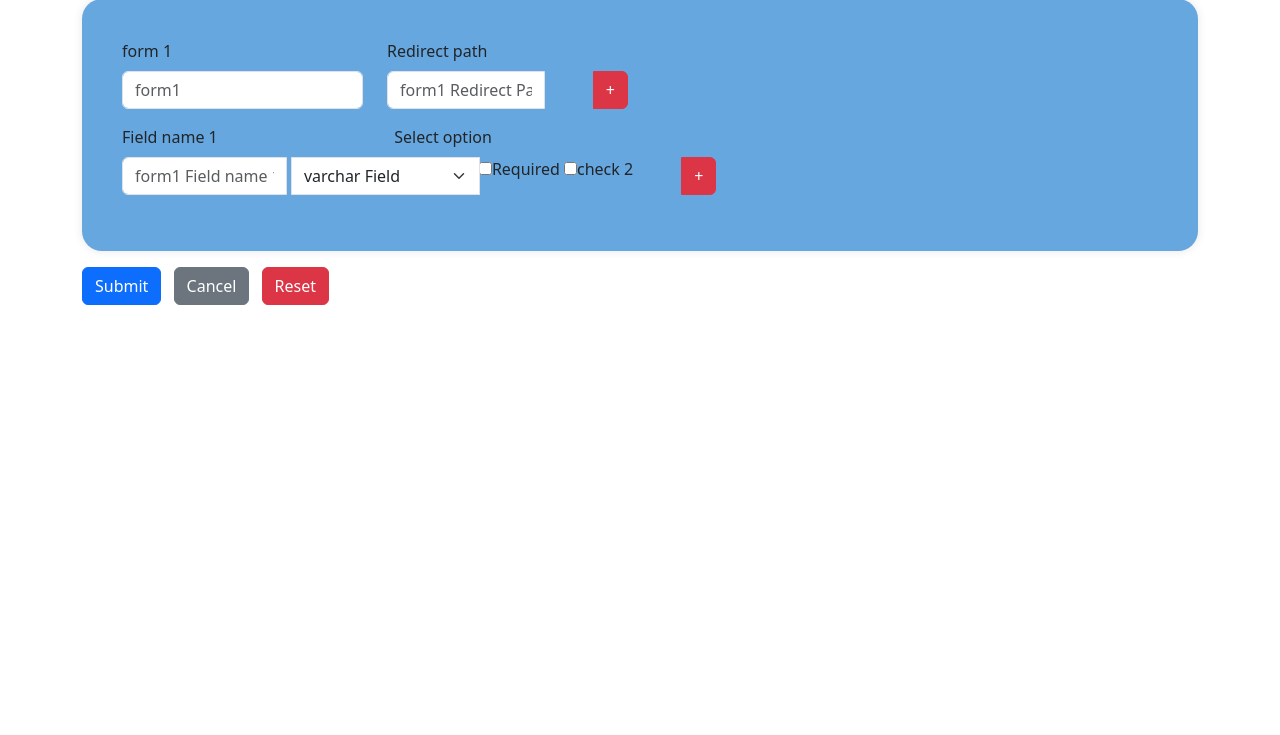
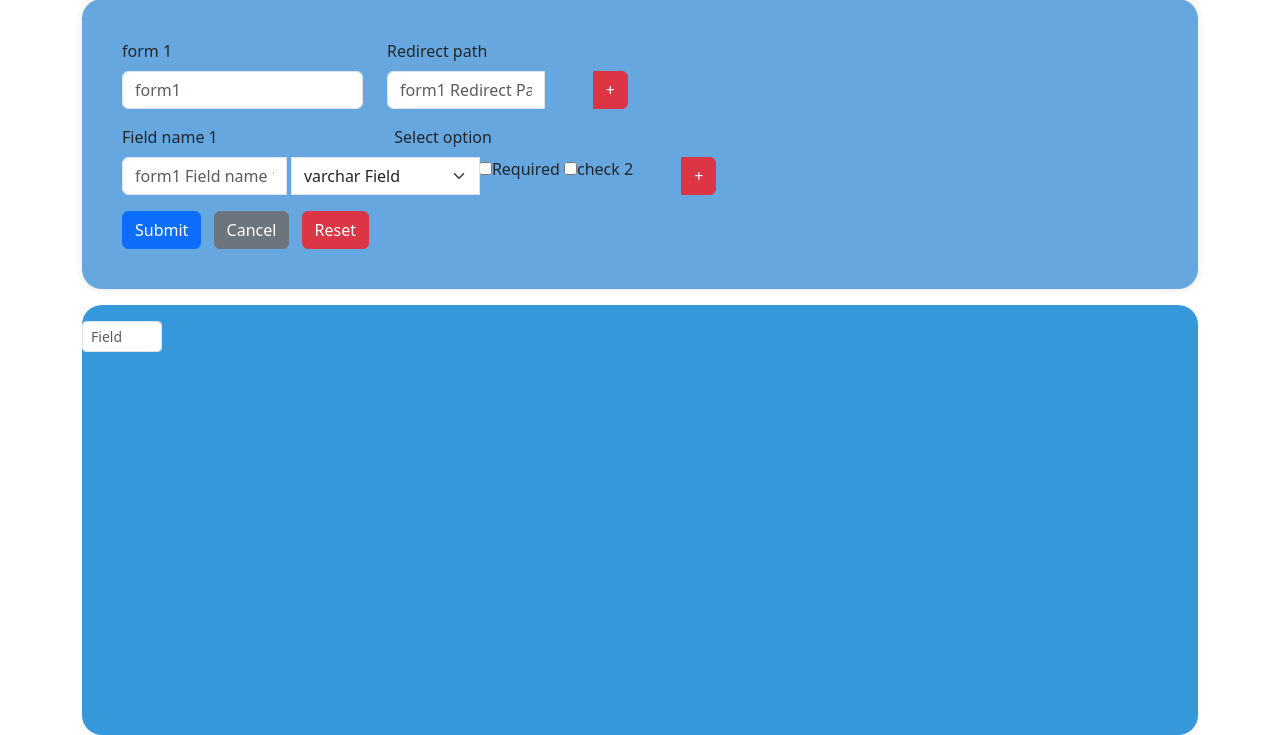
Before and after one commit to Jagan6923/Web-tab-project, a Django app: page / in a window 1280 px wide. Shown: the part 231-966 px from the top of the page. Before the commit the page ends 536 px from the top, so only its background shows below. Run offline with Django 5.2, Linux system fonts and the light colour scheme; some libraries are stand-ins or nearby versions.

Commit message:
draggable input

```diff
--- a/formapp/templates/index.html
+++ b/formapp/templates/index.html
@@ -35,13 +35,26 @@
       box-shadow: 0 0 10px rgba(0, 0, 0, 0.1);
     }
 
-    .form-control {
-      background-color: #ffffff;
-    }
-
     .nav {
       background-color: #c4e5fa;
     }
+
+    .grid {
+    background-color: #3498db;
+    width: 100%;
+    height: 430px;
+    position: relative;
+    border-radius: 20px;
+  }
+
+  .smaller-input {
+    width: auto;
+    max-width: 80px;
+    min-width: 80px;
+    position: absolute;
+    top: 0;
+    left: 0;
+  }
   </style>
 </head>
 
@@ -136,20 +149,26 @@
               </div>
             </form>
           </div>
+          <div class="col-md-12">
+            <button id="submitBtn" class="btn btn-primary">Submit</button>
+            <button type="button" class="btn btn-secondary ms-2 cancel-form">Cancel</button>
+            <button type="reset" class="btn btn-danger ms-2">Reset</button>
+          </div>
         </div>
-        <div class="col-md-12">
-          <button id="submitBtn" class="btn btn-primary">Submit</button>
-          <button type="button" class="btn btn-secondary ms-2 cancel-form">Cancel</button>
-          <button type="reset" class="btn btn-danger ms-2">Reset</button>
+        <div class="grid" id="emptyGrid">
+          <input type="text" class="form-control form-control-sm mt-3 smaller-input" placeholder="Field"
+            id="draggableInput" draggable="true" ondragstart="startDrag(event)">
         </div>
-      </div>
-      <div class="row mb-3">
+
 
       </div>
     </div>
   </div>
+
+  </div>
   <script src="https://cdn.jsdelivr.net/npm/bootstrap@5.3.0/dist/js/bootstrap.bundle.min.js"></script>
   <script src="https://code.jquery.com/jquery-3.6.4.min.js"></script>
+  <script src="https://code.jquery.com/ui/1.12.1/jquery-ui.min.js"></script>
   <script>
     $(document).ready(function () {
       var formCounter = 1;
@@ -362,6 +381,25 @@
         });
       });
     });
+    function startDrag(event) {
+      event.dataTransfer.setData("text/plain", null);
+    }
+
+    const emptyGrid = document.getElementById("emptyGrid");
+
+    emptyGrid.addEventListener("dragover", function (event) {
+      event.preventDefault();
+    });
+
+    emptyGrid.addEventListener("drop", function (event) {
+      event.preventDefault();
+      const draggableInput = document.getElementById("draggableInput");
+      const offsetX = event.clientX - emptyGrid.getBoundingClientRect().left;
+      const offsetY = event.clientY - emptyGrid.getBoundingClientRect().top;
+      draggableInput.style.left = offsetX + "px";
+      draggableInput.style.top = offsetY + "px";
+      emptyGrid.appendChild(draggableInput);
+    });
   </script>
 </body>
 
```
